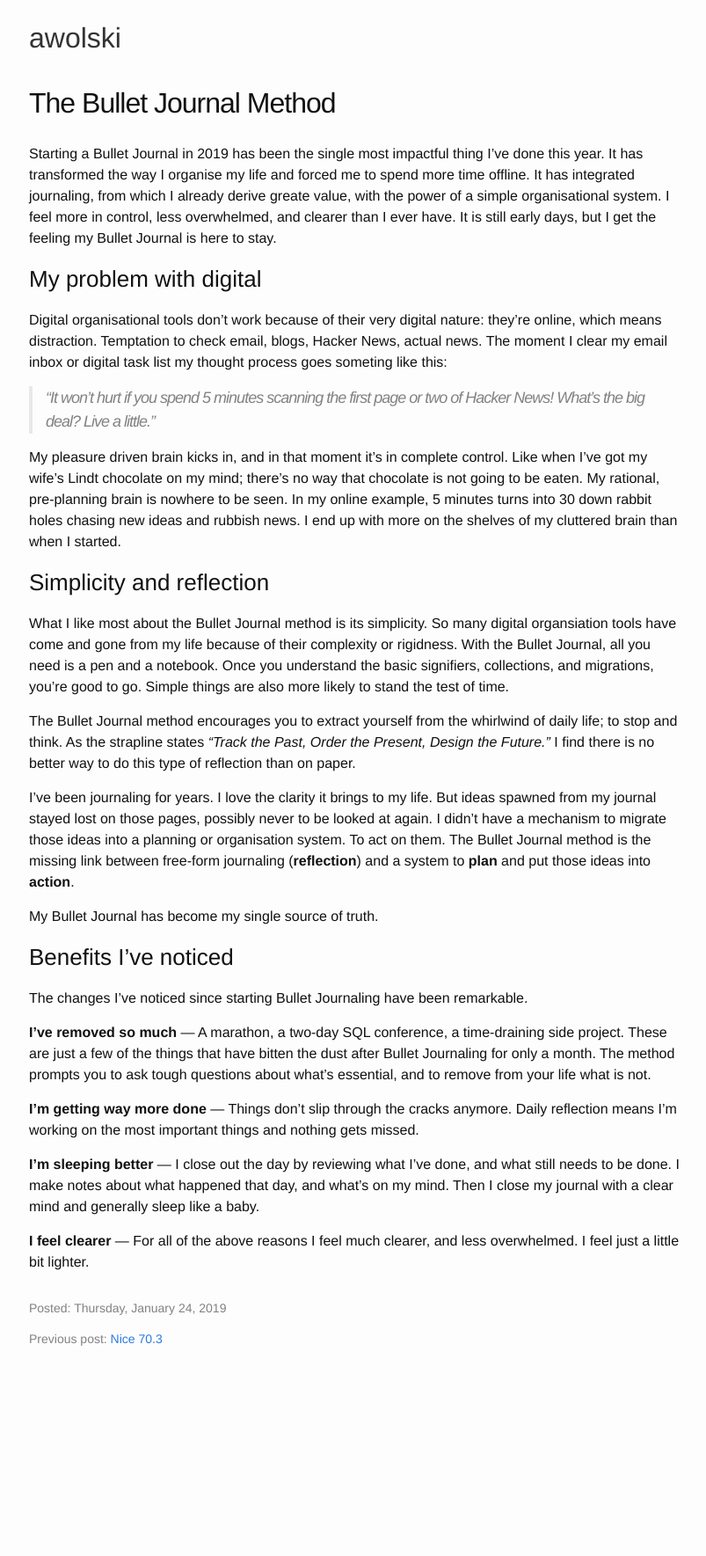
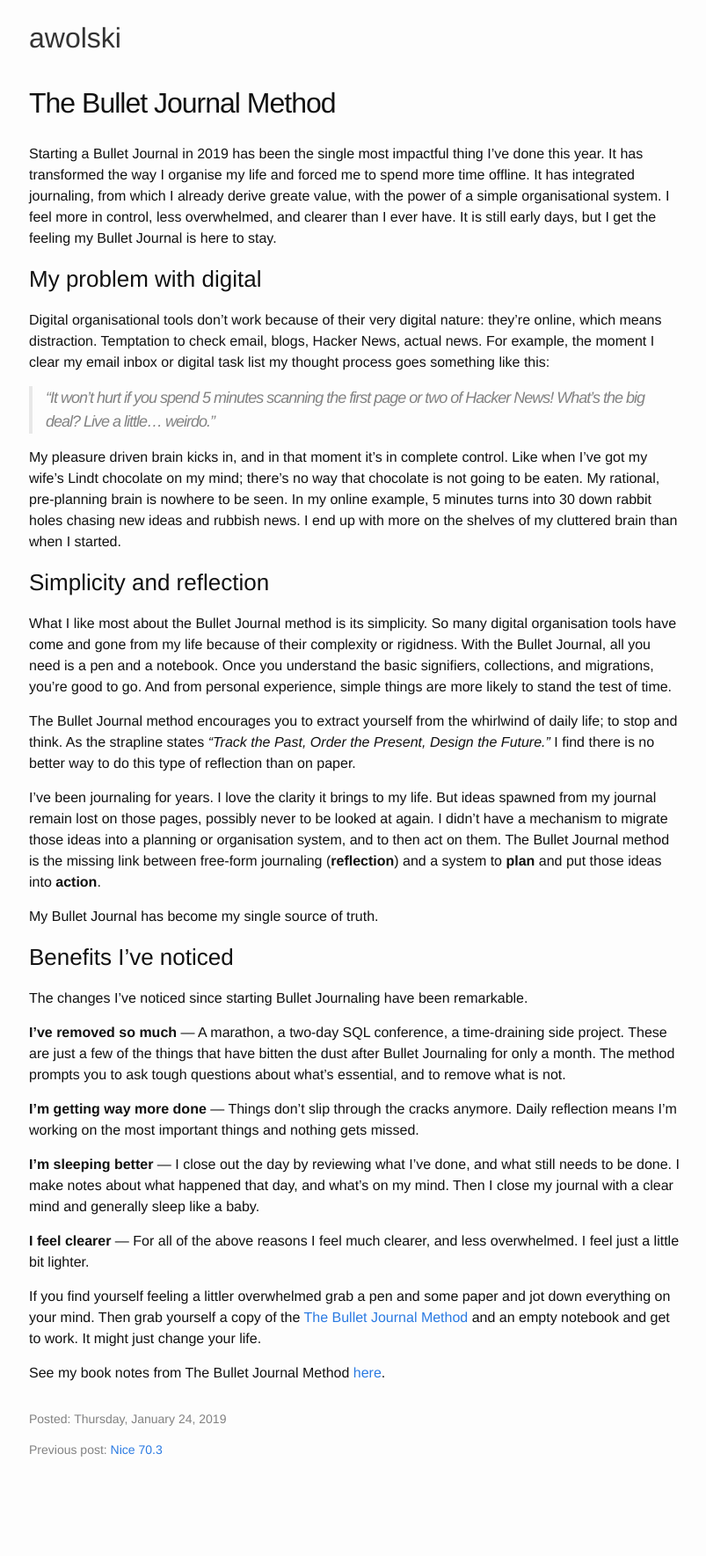
Before and after one commit to awolski/awolski.github.io, a Jekyll site: the page built from _posts/2019-01-24-the-bullet-journal-method.md, in a window 1280 px wide. Shown: the whole page at 88% size, without its empty margins (237-1040 px from the left). Built offline with Jekyll 4.4.1, drawn with Linux system fonts in a browser that asks for light colours; comment, search, counter and statistics services are not loaded; before the commit the page ends 1643 px from its top, so only the background shows below that.

Commit message:
Add final touches. Edit.

```diff
--- a/_posts/2019-01-24-the-bullet-journal-method.md
+++ b/_posts/2019-01-24-the-bullet-journal-method.md
@@ -8,20 +8,20 @@ Starting a Bullet Journal in 2019 has been the single most impactful thing I've
 
 ### My problem with digital
 
-Digital organisational tools don't work because of their very digital nature: they're online, which means distraction. Temptation to check email, blogs, Hacker News, actual news. The moment I clear my email inbox or digital task list my thought process goes someting like this:
+Digital organisational tools don't work because of their very digital nature: they're online, which means distraction. Temptation to check email, blogs, Hacker News, actual news. For example, the moment I clear my email inbox or digital task list my thought process goes something like this:
 
-> _"It won't hurt if you spend 5 minutes scanning the first page or two of Hacker News! What's the big deal? Live a little."_
+> _"It won't hurt if you spend 5 minutes scanning the first page or two of Hacker News! What's the big deal? Live a little... weirdo."_
 
 My pleasure driven brain kicks in, and in that moment it's in complete control. Like when I've got my wife's Lindt chocolate on my mind; there's no way that chocolate is not going to be eaten. My rational, pre-planning brain is nowhere to be seen. In my online example, 5 minutes turns into 30 down rabbit holes chasing new ideas and rubbish news. I end up with more on the shelves of my cluttered brain than when I started.
 
 
 ### Simplicity and reflection
 
-What I like most about the Bullet Journal method is its simplicity. So many digital organsiation tools have come and gone from my life because of their complexity or rigidness. With the Bullet Journal, all you need is a pen and a notebook. Once you understand the basic signifiers, collections, and migrations, you're good to go. Simple things are also more likely to stand the test of time.
+What I like most about the Bullet Journal method is its simplicity. So many digital organisation tools have come and gone from my life because of their complexity or rigidness. With the Bullet Journal, all you need is a pen and a notebook. Once you understand the basic signifiers, collections, and migrations, you're good to go. And from personal experience, simple things are more likely to stand the test of time.
 
 The Bullet Journal method encourages you to extract yourself from the whirlwind of daily life; to stop and think. As the strapline states _"Track the Past, Order the Present, Design the Future."_ I find there is no better way to do this type of reflection than on paper.
 
-I've been journaling for years. I love the clarity it brings to my life. But ideas spawned from my journal stayed lost on those pages, possibly never to be looked at again. I didn't have a mechanism to migrate those ideas into a planning or organisation system. To act on them. The Bullet Journal method is the missing link between free-form journaling (**reflection**) and a system to **plan** and put those ideas into **action**.
+I've been journaling for years. I love the clarity it brings to my life. But ideas spawned from my journal remain lost on those pages, possibly never to be looked at again. I didn't have a mechanism to migrate those ideas into a planning or organisation system, and to then act on them. The Bullet Journal method is the missing link between free-form journaling (**reflection**) and a system to **plan** and put those ideas into **action**.
 
 My Bullet Journal has become my single source of truth.
 
@@ -29,10 +29,14 @@ My Bullet Journal has become my single source of truth.
 
 The changes I've noticed since starting Bullet Journaling have been remarkable.
 
-**I've removed so much** — A marathon, a two-day SQL conference, a time-draining side project. These are just a few of the things that have bitten the dust after Bullet Journaling for only a month. The method prompts you to ask tough questions about what's essential, and to remove from your life what is not.
+**I've removed so much** — A marathon, a two-day SQL conference, a time-draining side project. These are just a few of the things that have bitten the dust after Bullet Journaling for only a month. The method prompts you to ask tough questions about what's essential, and to remove what is not.
 
 **I'm getting way more done** — Things don't slip through the cracks anymore. Daily reflection means I'm working on the most important things and nothing gets missed.
 
 **I'm sleeping better** — I close out the day by reviewing what I've done, and what still needs to be done. I make notes about what happened that day, and what's on my mind. Then I close my journal with a clear mind and generally sleep like a baby.
 
 **I feel clearer** — For all of the above reasons I feel much clearer, and less overwhelmed. I feel just a little bit lighter.
+
+If you find yourself feeling a littler overwhelmed grab a pen and some paper and jot down everything on your mind. Then grab yourself a copy of the [The Bullet Journal Method](https://www.amazon.co.uk/dp/0008261377) and an empty notebook and get to work. It might just change your life.
+
+See my book notes from The Bullet Journal Method [here](books/the-bullet-journal-method).
```
